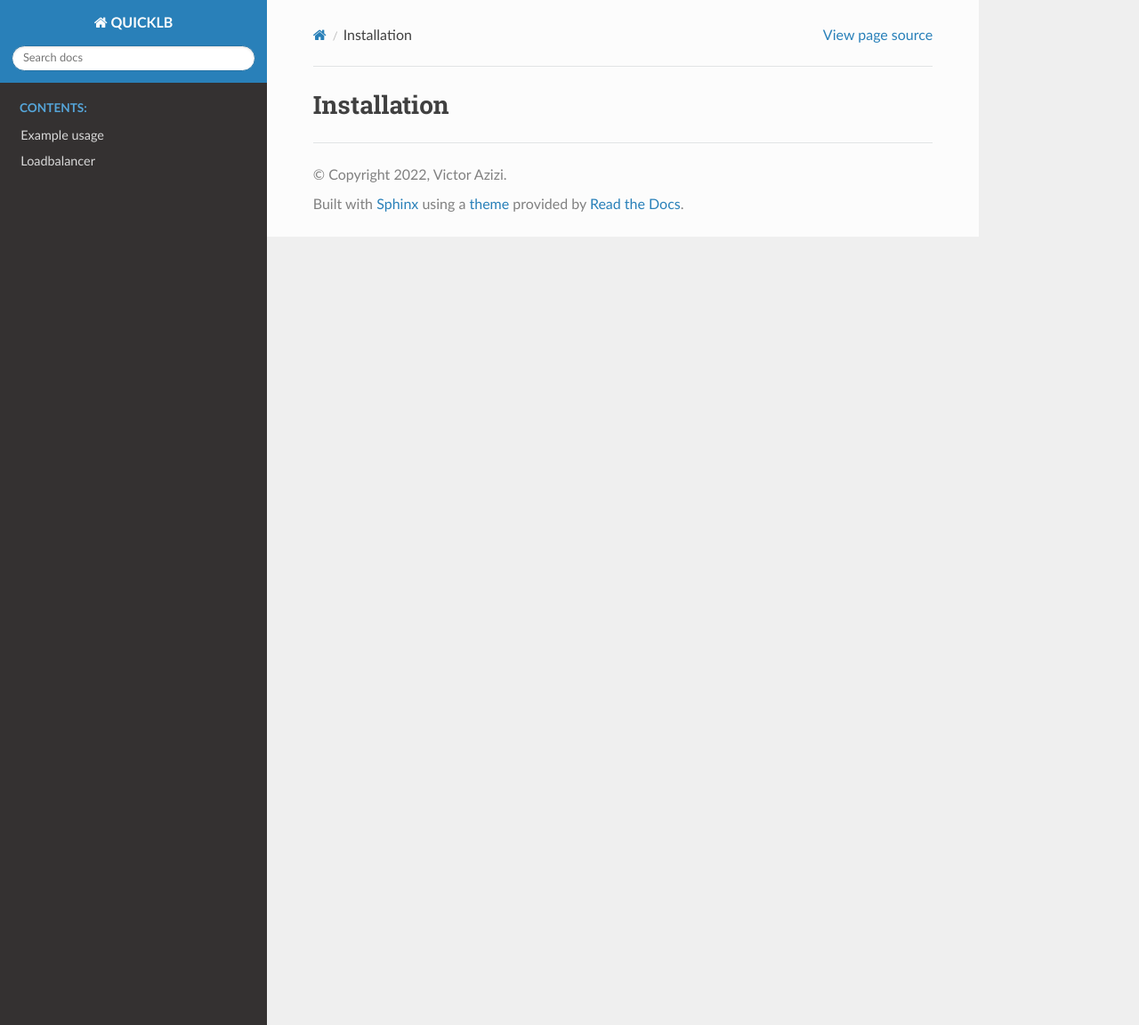
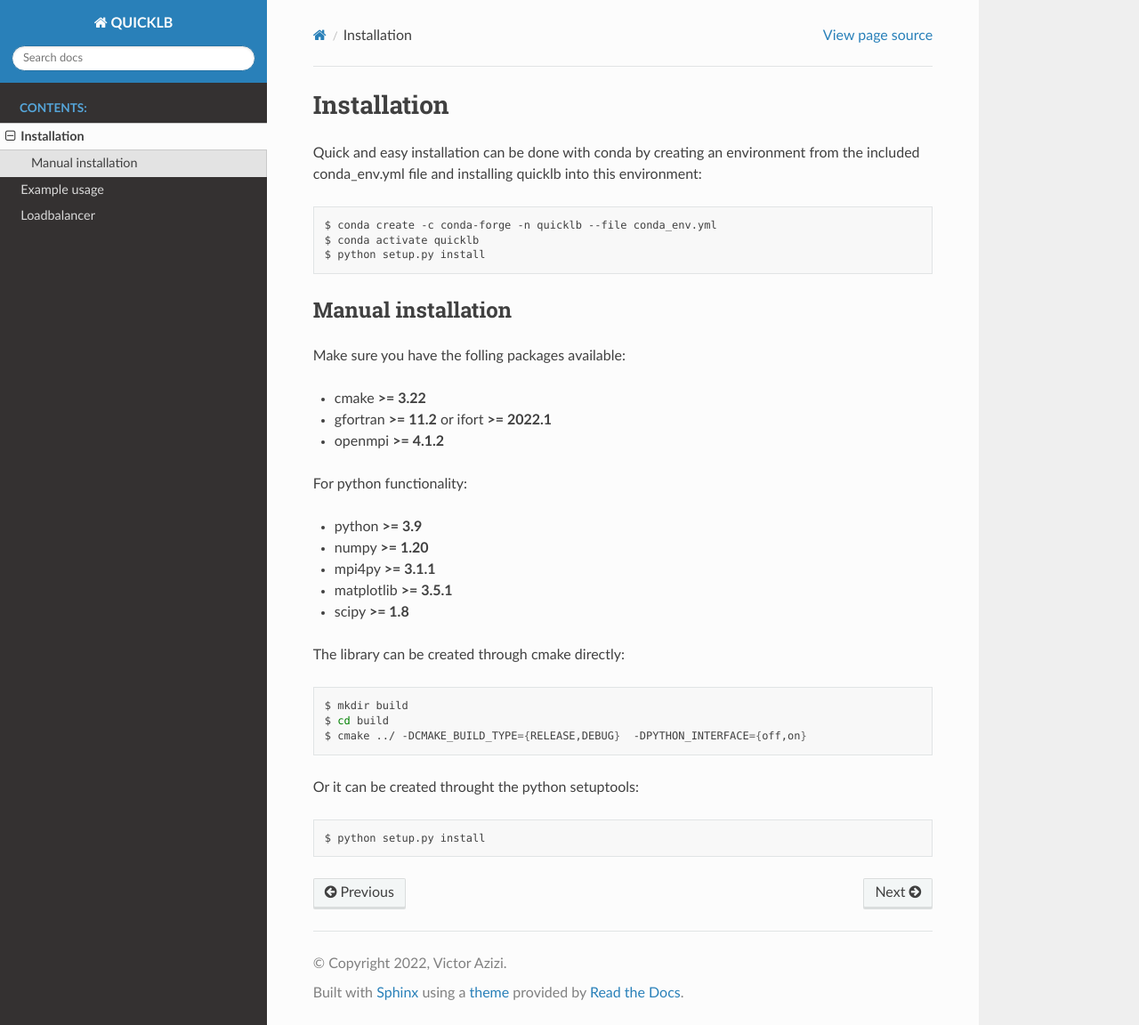
Before and after one commit to NLESC-JCER/QUICKLB, a Sphinx documentation site: the page built from docs/installation.rst, in a window 1280 px wide and 1152 px high. Shown: the whole window at 89% size. Built offline with Sphinx 7.4.7 and the Read the Docs theme 2.0.0, drawn with Linux system fonts in a browser that asks for light colours.

```diff
--- a/docs/installation.rst
+++ b/docs/installation.rst
@@ -2,3 +2,42 @@
 
 Installation
 ============
+
+Quick and easy installation can be done with conda by creating an environment from the included conda_env.yml file and installing quicklb into this environment:
+
+.. code:: bash
+
+  $ conda create -c conda-forge -n quicklb --file conda_env.yml
+  $ conda activate quicklb
+  $ python setup.py install
+
+Manual installation
+-------------------
+
+Make sure you have the folling packages available:
+
+- cmake **>= 3.22**
+- gfortran **>= 11.2** or ifort **>= 2022.1**
+- openmpi **>= 4.1.2**
+
+For python functionality:
+
+- python **>= 3.9**
+- numpy **>= 1.20**
+- mpi4py **>= 3.1.1**
+- matplotlib **>= 3.5.1**
+- scipy **>= 1.8**
+
+The library can be created through cmake directly:
+
+.. code:: bash
+
+  $ mkdir build
+  $ cd build
+  $ cmake ../ -DCMAKE_BUILD_TYPE={RELEASE,DEBUG}  -DPYTHON_INTERFACE={off,on}
+
+Or it can be created throught the python setuptools:
+
+.. code:: bash
+
+  $ python setup.py install
--- a/docs/loadbalancer.rst
+++ b/docs/loadbalancer.rst
@@ -1,3 +1,5 @@
+.. _loadbalancer:
+
 Loadbalancer
 ============
 
```
Also changed, not shown: conda_env.yml (+10 -2 lines), docs/index.rst (+6 -1 lines).
